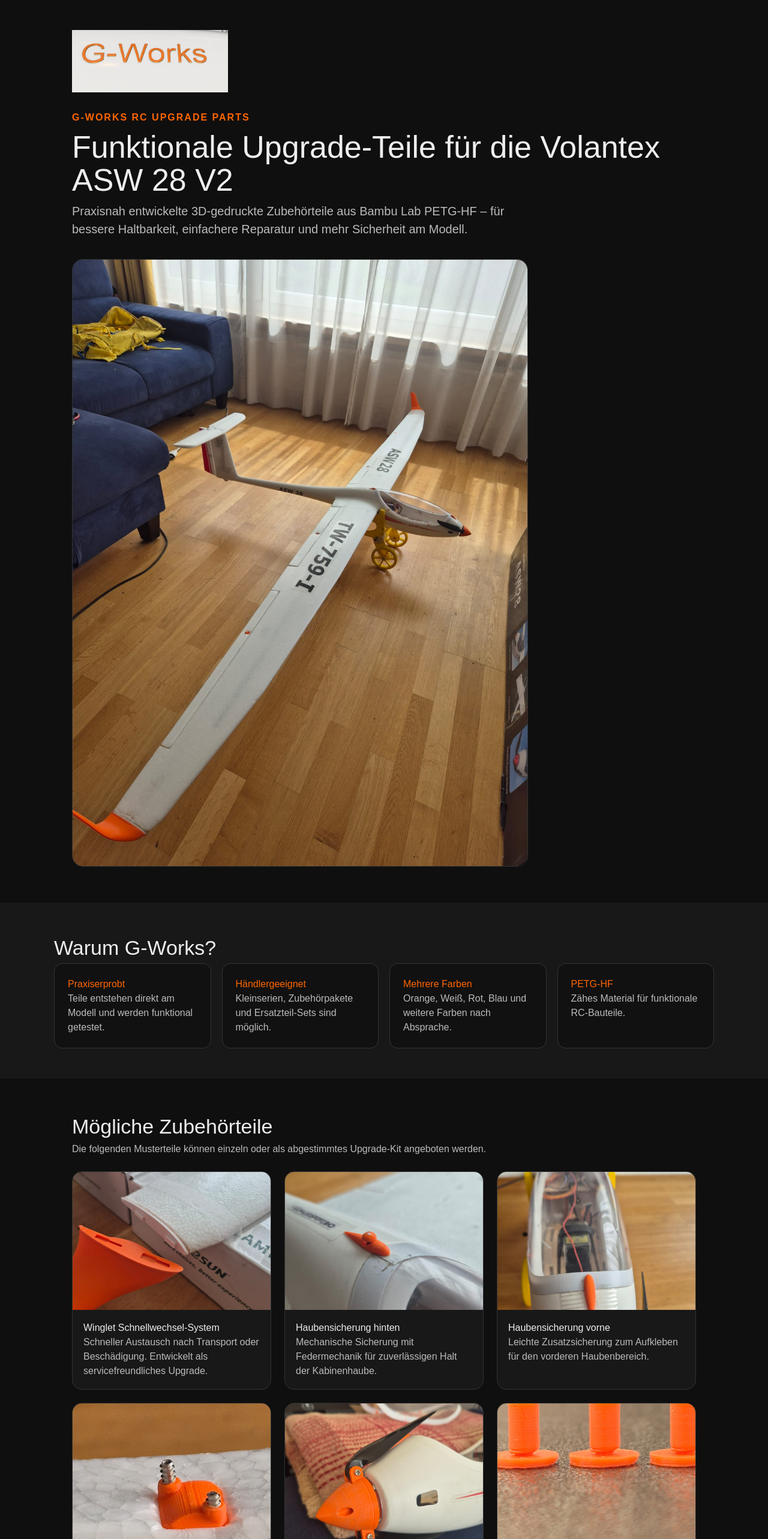
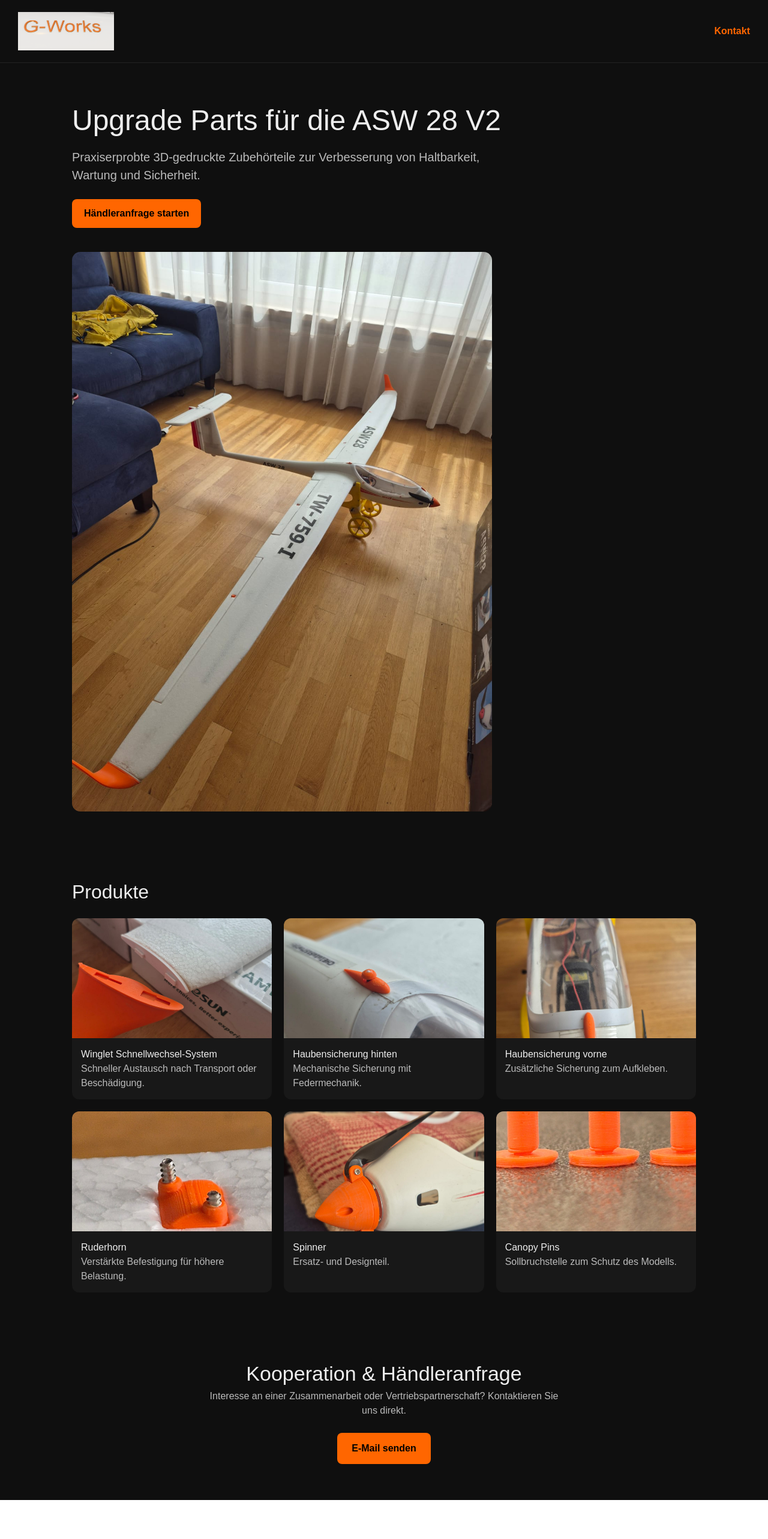
Before and after one commit to G-Works-LI/g-woks-site, a Next.js app: page / in a window 1280 px wide. Shown: the top 2566 px of the page at 60% size. After the commit the page ends 2501 px from the top, so only its background shows below. Built offline with nearby package versions, Linux system fonts and the light colour scheme.

Commit message:
add header + contact section

```diff
--- /dev/null
+++ b/app/page - Kopie.tsx
@@ -0,0 +1,98 @@
+const products = [
+  { title: "Winglet Schnellwechsel-System", text: "Schneller Austausch nach Transport oder Beschädigung. Entwickelt als servicefreundliches Upgrade.", image: "/images/winglet-mit-adapter.jpg" },
+  { title: "Haubensicherung hinten", text: "Mechanische Sicherung mit Federmechanik für zuverlässigen Halt der Kabinenhaube.", image: "/images/haubenbefestigung-hinten.jpg" },
+  { title: "Haubensicherung vorne", text: "Leichte Zusatzsicherung zum Aufkleben für den vorderen Haubenbereich.", image: "/images/haubenbefestigung-vorne.jpg" },
+  { title: "Ruderhorn-Befestigung", text: "Verstärkte Befestigungslösung für bessere Kraftverteilung.", image: "/images/Ruderhornbefestigung.jpg" },
+  { title: "Spinner mit Nase", text: "Ersatz- und Designteil mit markanter G-Works Optik.", image: "/images/spinner-mit-nase.jpg" },
+  { title: "Canopy Pins", text: "Sicherheitsstifte mit Sollbruchstelle, bis 3,5 kg erprobt.", image: "/images/Canopystifte.jpg" },
+];
+
+export default function Home() {
+  return (
+    <main style={{ fontFamily: "Arial, sans-serif", background: "#0f0f0f", color: "#eee", minHeight: "100vh" }}>
+      <section style={{ padding: "50px 30px 60px", maxWidth: "1100px", margin: "0 auto" }}>
+        <img
+          src="/logo.png"
+          alt="G-Works Logo"
+          style={{ width: "260px", maxWidth: "80%", marginBottom: "30px" }}
+        />
+
+        <p style={{ color: "#ff6600", fontWeight: "bold", letterSpacing: "2px" }}>G-WORKS RC UPGRADE PARTS</p>
+        <h1 style={{ fontSize: "52px", margin: "10px 0", lineHeight: 1.05 }}>
+          Funktionale Upgrade-Teile für die Volantex ASW 28 V2
+        </h1>
+        <p style={{ fontSize: "20px", color: "#bbb", maxWidth: "760px" }}>
+          Praxisnah entwickelte 3D-gedruckte Zubehörteile aus Bambu Lab PETG-HF – für bessere Haltbarkeit,
+          einfachere Reparatur und mehr Sicherheit am Modell.
+        </p>
+
+        <img
+          src="/images/modell-asw-28-v2-volantex.jpg"
+          alt="Volantex ASW 28 V2"
+          style={{ width: "100%", maxWidth: "760px", marginTop: "35px", borderRadius: "18px", border: "1px solid #333" }}
+        />
+      </section>
+
+      <section style={{ background: "#181818", padding: "50px 30px" }}>
+        <div style={{ maxWidth: "1100px", margin: "0 auto" }}>
+          <h2 style={{ fontSize: "34px" }}>Warum G-Works?</h2>
+
+          <div style={{ display: "grid", gridTemplateColumns: "repeat(auto-fit, minmax(220px, 1fr))", gap: "18px" }}>
+            {[
+              ["Praxiserprobt", "Teile entstehen direkt am Modell und werden funktional getestet."],
+              ["Händlergeeignet", "Kleinserien, Zubehörpakete und Ersatzteil-Sets sind möglich."],
+              ["Mehrere Farben", "Orange, Weiß, Rot, Blau und weitere Farben nach Absprache."],
+              ["PETG-HF", "Zähes Material für funktionale RC-Bauteile."],
+            ].map(([title, text]) => (
+              <div key={title} style={{ background: "#111", padding: "22px", borderRadius: "14px", border: "1px solid #333" }}>
+                <h3 style={{ color: "#ff6600" }}>{title}</h3>
+                <p style={{ color: "#bbb" }}>{text}</p>
+              </div>
+            ))}
+          </div>
+        </div>
+      </section>
+
+      <section style={{ padding: "55px 30px", maxWidth: "1100px", margin: "0 auto" }}>
+        <h2 style={{ fontSize: "34px" }}>Mögliche Zubehörteile</h2>
+        <p style={{ color: "#bbb", maxWidth: "760px" }}>
+          Die folgenden Musterteile können einzeln oder als abgestimmtes Upgrade-Kit angeboten werden.
+        </p>
+
+        <div style={{ display: "grid", gridTemplateColumns: "repeat(auto-fit, minmax(280px, 1fr))", gap: "22px", marginTop: "25px" }}>
+          {products.map((p) => (
+            <div key={p.title} style={{ background: "#181818", borderRadius: "16px", overflow: "hidden", border: "1px solid #333" }}>
+              <img src={p.image} alt={p.title} style={{ width: "100%", height: "230px", objectFit: "cover" }} />
+              <div style={{ padding: "18px" }}>
+                <h3>{p.title}</h3>
+                <p style={{ color: "#bbb" }}>{p.text}</p>
+              </div>
+            </div>
+          ))}
+        </div>
+      </section>
+
+      <section style={{ background: "#181818", padding: "55px 30px" }}>
+        <div style={{ maxWidth: "1100px", margin: "0 auto" }}>
+          <h2 style={{ fontSize: "34px" }}>Weitere Ansichten</h2>
+          <div style={{ display: "flex", flexWrap: "wrap", gap: "20px", marginTop: "20px" }}>
+            <img src="/images/winglet-links-und-rechts.jpg" alt="Winglet Set" style={{ width: "320px", borderRadius: "14px" }} />
+            <img src="/images/spinner-original-und-gworks.jpg" alt="Spinner Vergleich" style={{ width: "320px", borderRadius: "14px" }} />
+            <img src="/images/canopybefestigung-komplett.jpg" alt="Canopybefestigung komplett" style={{ width: "320px", borderRadius: "14px" }} />
+          </div>
+        </div>
+      </section>
+
+      <section style={{ padding: "60px 30px", maxWidth: "900px", margin: "0 auto", textAlign: "center" }}>
+        <h2 style={{ fontSize: "36px" }}>Kooperationsanfrage</h2>
+        <p style={{ color: "#bbb", fontSize: "18px" }}>
+          G-Works sucht den Austausch mit Händlern und Vertriebspartnern, die Zubehör- oder Upgrade-Teile
+          für die ASW 28 V2 anbieten möchten.
+        </p>
+        <p style={{ marginTop: "25px", color: "#ff6600", fontWeight: "bold" }}>
+          Musterteile, Paketvarianten und Kleinserien nach Absprache möglich.
+        </p>
+      </section>
+    </main>
+  );
+}
--- a/app/page.tsx
+++ b/app/page.tsx
@@ -1,69 +1,65 @@
 const products = [
-  { title: "Winglet Schnellwechsel-System", text: "Schneller Austausch nach Transport oder Beschädigung. Entwickelt als servicefreundliches Upgrade.", image: "/images/winglet-mit-adapter.jpg" },
-  { title: "Haubensicherung hinten", text: "Mechanische Sicherung mit Federmechanik für zuverlässigen Halt der Kabinenhaube.", image: "/images/haubenbefestigung-hinten.jpg" },
-  { title: "Haubensicherung vorne", text: "Leichte Zusatzsicherung zum Aufkleben für den vorderen Haubenbereich.", image: "/images/haubenbefestigung-vorne.jpg" },
-  { title: "Ruderhorn-Befestigung", text: "Verstärkte Befestigungslösung für bessere Kraftverteilung.", image: "/images/Ruderhornbefestigung.jpg" },
-  { title: "Spinner mit Nase", text: "Ersatz- und Designteil mit markanter G-Works Optik.", image: "/images/spinner-mit-nase.jpg" },
-  { title: "Canopy Pins", text: "Sicherheitsstifte mit Sollbruchstelle, bis 3,5 kg erprobt.", image: "/images/Canopystifte.jpg" },
+  { title: "Winglet Schnellwechsel-System", text: "Schneller Austausch nach Transport oder Beschädigung.", image: "/images/winglet-mit-adapter.jpg" },
+  { title: "Haubensicherung hinten", text: "Mechanische Sicherung mit Federmechanik.", image: "/images/haubenbefestigung-hinten.jpg" },
+  { title: "Haubensicherung vorne", text: "Zusätzliche Sicherung zum Aufkleben.", image: "/images/haubenbefestigung-vorne.jpg" },
+  { title: "Ruderhorn", text: "Verstärkte Befestigung für höhere Belastung.", image: "/images/Ruderhornbefestigung.jpg" },
+  { title: "Spinner", text: "Ersatz- und Designteil.", image: "/images/spinner-mit-nase.jpg" },
+  { title: "Canopy Pins", text: "Sollbruchstelle zum Schutz des Modells.", image: "/images/Canopystifte.jpg" },
 ];
 
 export default function Home() {
   return (
     <main style={{ fontFamily: "Arial, sans-serif", background: "#0f0f0f", color: "#eee", minHeight: "100vh" }}>
-      <section style={{ padding: "50px 30px 60px", maxWidth: "1100px", margin: "0 auto" }}>
-        <img
-          src="/logo.png"
-          alt="G-Works Logo"
-          style={{ width: "260px", maxWidth: "80%", marginBottom: "30px" }}
-        />
 
-        <p style={{ color: "#ff6600", fontWeight: "bold", letterSpacing: "2px" }}>G-WORKS RC UPGRADE PARTS</p>
-        <h1 style={{ fontSize: "52px", margin: "10px 0", lineHeight: 1.05 }}>
-          Funktionale Upgrade-Teile für die Volantex ASW 28 V2
+      {/* HEADER */}
+      <header style={{ display: "flex", justifyContent: "space-between", alignItems: "center", padding: "20px 30px", borderBottom: "1px solid #222" }}>
+        <img src="/logo.png" style={{ width: "160px" }} />
+        <div>
+          <a href="#kontakt" style={{ color: "#ff6600", textDecoration: "none", fontWeight: "bold" }}>
+            Kontakt
+          </a>
+        </div>
+      </header>
+
+      {/* HERO */}
+      <section style={{ padding: "60px 30px", maxWidth: "1100px", margin: "0 auto" }}>
+        <h1 style={{ fontSize: "48px", marginBottom: "10px" }}>
+          Upgrade Parts für die ASW 28 V2
         </h1>
-        <p style={{ fontSize: "20px", color: "#bbb", maxWidth: "760px" }}>
-          Praxisnah entwickelte 3D-gedruckte Zubehörteile aus Bambu Lab PETG-HF – für bessere Haltbarkeit,
-          einfachere Reparatur und mehr Sicherheit am Modell.
+
+        <p style={{ fontSize: "20px", color: "#bbb", maxWidth: "700px" }}>
+          Praxiserprobte 3D-gedruckte Zubehörteile zur Verbesserung von Haltbarkeit,
+          Wartung und Sicherheit.
         </p>
+
+        <a href="#kontakt" style={{
+          display: "inline-block",
+          marginTop: "25px",
+          padding: "12px 20px",
+          background: "#ff6600",
+          color: "#000",
+          fontWeight: "bold",
+          borderRadius: "8px",
+          textDecoration: "none"
+        }}>
+          Händleranfrage starten
+        </a>
 
         <img
           src="/images/modell-asw-28-v2-volantex.jpg"
-          alt="Volantex ASW 28 V2"
-          style={{ width: "100%", maxWidth: "760px", marginTop: "35px", borderRadius: "18px", border: "1px solid #333" }}
+          style={{ width: "100%", maxWidth: "700px", marginTop: "40px", borderRadius: "14px" }}
         />
       </section>
 
-      <section style={{ background: "#181818", padding: "50px 30px" }}>
-        <div style={{ maxWidth: "1100px", margin: "0 auto" }}>
-          <h2 style={{ fontSize: "34px" }}>Warum G-Works?</h2>
+      {/* PRODUKTE */}
+      <section style={{ padding: "50px 30px", maxWidth: "1100px", margin: "0 auto" }}>
+        <h2 style={{ fontSize: "32px" }}>Produkte</h2>
 
-          <div style={{ display: "grid", gridTemplateColumns: "repeat(auto-fit, minmax(220px, 1fr))", gap: "18px" }}>
-            {[
-              ["Praxiserprobt", "Teile entstehen direkt am Modell und werden funktional getestet."],
-              ["Händlergeeignet", "Kleinserien, Zubehörpakete und Ersatzteil-Sets sind möglich."],
-              ["Mehrere Farben", "Orange, Weiß, Rot, Blau und weitere Farben nach Absprache."],
-              ["PETG-HF", "Zähes Material für funktionale RC-Bauteile."],
-            ].map(([title, text]) => (
-              <div key={title} style={{ background: "#111", padding: "22px", borderRadius: "14px", border: "1px solid #333" }}>
-                <h3 style={{ color: "#ff6600" }}>{title}</h3>
-                <p style={{ color: "#bbb" }}>{text}</p>
-              </div>
-            ))}
-          </div>
-        </div>
-      </section>
-
-      <section style={{ padding: "55px 30px", maxWidth: "1100px", margin: "0 auto" }}>
-        <h2 style={{ fontSize: "34px" }}>Mögliche Zubehörteile</h2>
-        <p style={{ color: "#bbb", maxWidth: "760px" }}>
-          Die folgenden Musterteile können einzeln oder als abgestimmtes Upgrade-Kit angeboten werden.
-        </p>
-
-        <div style={{ display: "grid", gridTemplateColumns: "repeat(auto-fit, minmax(280px, 1fr))", gap: "22px", marginTop: "25px" }}>
+        <div style={{ display: "grid", gridTemplateColumns: "repeat(auto-fit, minmax(280px, 1fr))", gap: "20px", marginTop: "20px" }}>
           {products.map((p) => (
-            <div key={p.title} style={{ background: "#181818", borderRadius: "16px", overflow: "hidden", border: "1px solid #333" }}>
-              <img src={p.image} alt={p.title} style={{ width: "100%", height: "230px", objectFit: "cover" }} />
-              <div style={{ padding: "18px" }}>
+            <div key={p.title} style={{ background: "#181818", borderRadius: "12px", overflow: "hidden" }}>
+              <img src={p.image} style={{ width: "100%", height: "200px", objectFit: "cover" }} />
+              <div style={{ padding: "15px" }}>
                 <h3>{p.title}</h3>
                 <p style={{ color: "#bbb" }}>{p.text}</p>
               </div>
@@ -72,27 +68,29 @@
         </div>
       </section>
 
-      <section style={{ background: "#181818", padding: "55px 30px" }}>
-        <div style={{ maxWidth: "1100px", margin: "0 auto" }}>
-          <h2 style={{ fontSize: "34px" }}>Weitere Ansichten</h2>
-          <div style={{ display: "flex", flexWrap: "wrap", gap: "20px", marginTop: "20px" }}>
-            <img src="/images/winglet-links-und-rechts.jpg" alt="Winglet Set" style={{ width: "320px", borderRadius: "14px" }} />
-            <img src="/images/spinner-original-und-gworks.jpg" alt="Spinner Vergleich" style={{ width: "320px", borderRadius: "14px" }} />
-            <img src="/images/canopybefestigung-komplett.jpg" alt="Canopybefestigung komplett" style={{ width: "320px", borderRadius: "14px" }} />
-          </div>
-        </div>
+      {/* KONTAKT */}
+      <section id="kontakt" style={{ padding: "60px 30px", textAlign: "center" }}>
+        <h2 style={{ fontSize: "34px" }}>Kooperation & Händleranfrage</h2>
+
+        <p style={{ color: "#bbb", maxWidth: "600px", margin: "0 auto" }}>
+          Interesse an einer Zusammenarbeit oder Vertriebspartnerschaft?
+          Kontaktieren Sie uns direkt.
+        </p>
+
+        <a href="mailto:fabian.graf@live.de" style={{
+          display: "inline-block",
+          marginTop: "25px",
+          padding: "14px 24px",
+          background: "#ff6600",
+          color: "#000",
+          fontWeight: "bold",
+          borderRadius: "8px",
+          textDecoration: "none"
+        }}>
+          E-Mail senden
+        </a>
       </section>
 
-      <section style={{ padding: "60px 30px", maxWidth: "900px", margin: "0 auto", textAlign: "center" }}>
-        <h2 style={{ fontSize: "36px" }}>Kooperationsanfrage</h2>
-        <p style={{ color: "#bbb", fontSize: "18px" }}>
-          G-Works sucht den Austausch mit Händlern und Vertriebspartnern, die Zubehör- oder Upgrade-Teile
-          für die ASW 28 V2 anbieten möchten.
-        </p>
-        <p style={{ marginTop: "25px", color: "#ff6600", fontWeight: "bold" }}>
-          Musterteile, Paketvarianten und Kleinserien nach Absprache möglich.
-        </p>
-      </section>
     </main>
   );
 }
```
